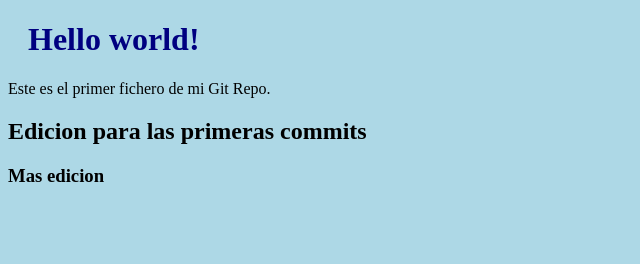
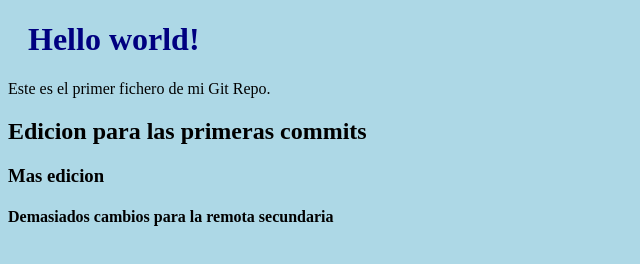
Before and after one commit to IceForClass/InitialGit, a plain HTML site: page index.html in a window 1280 px wide. Shown: the whole page, without its empty margins (0-640 px from the left). Drawn offline with Linux system fonts and the light colour scheme.

Commit message:
Editado el index.html con los nuevos cambios

```diff
--- a/index.html
+++ b/index.html
@@ -10,5 +10,6 @@
  <p>Este es el primer fichero de mi Git Repo.</p>
  <h2>Edicion para las primeras commits</h2>
  <h3>Mas edicion</h3>
+ <h4>Demasiados cambios para la remota secundaria</h4>
 </body>
 </html>
```
